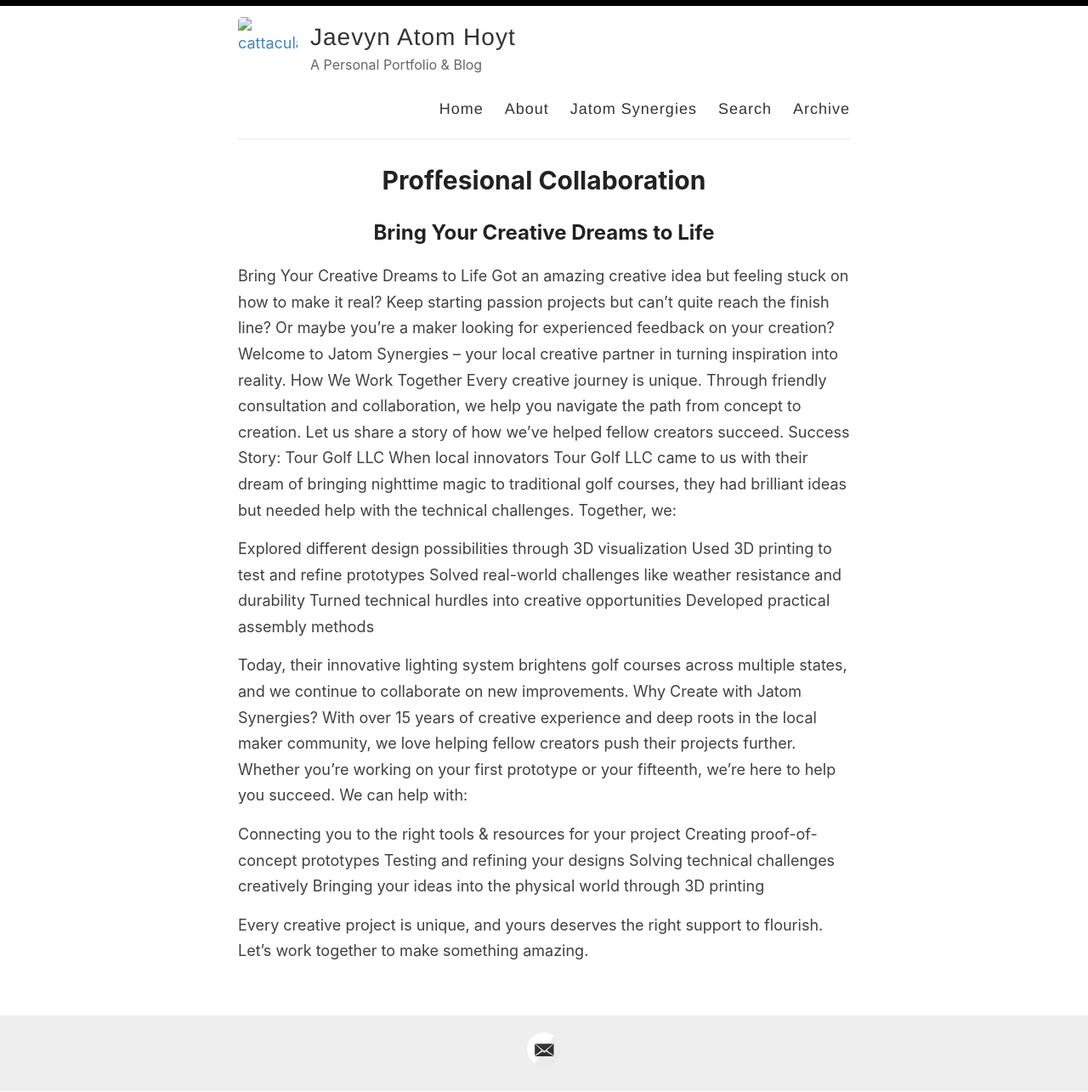
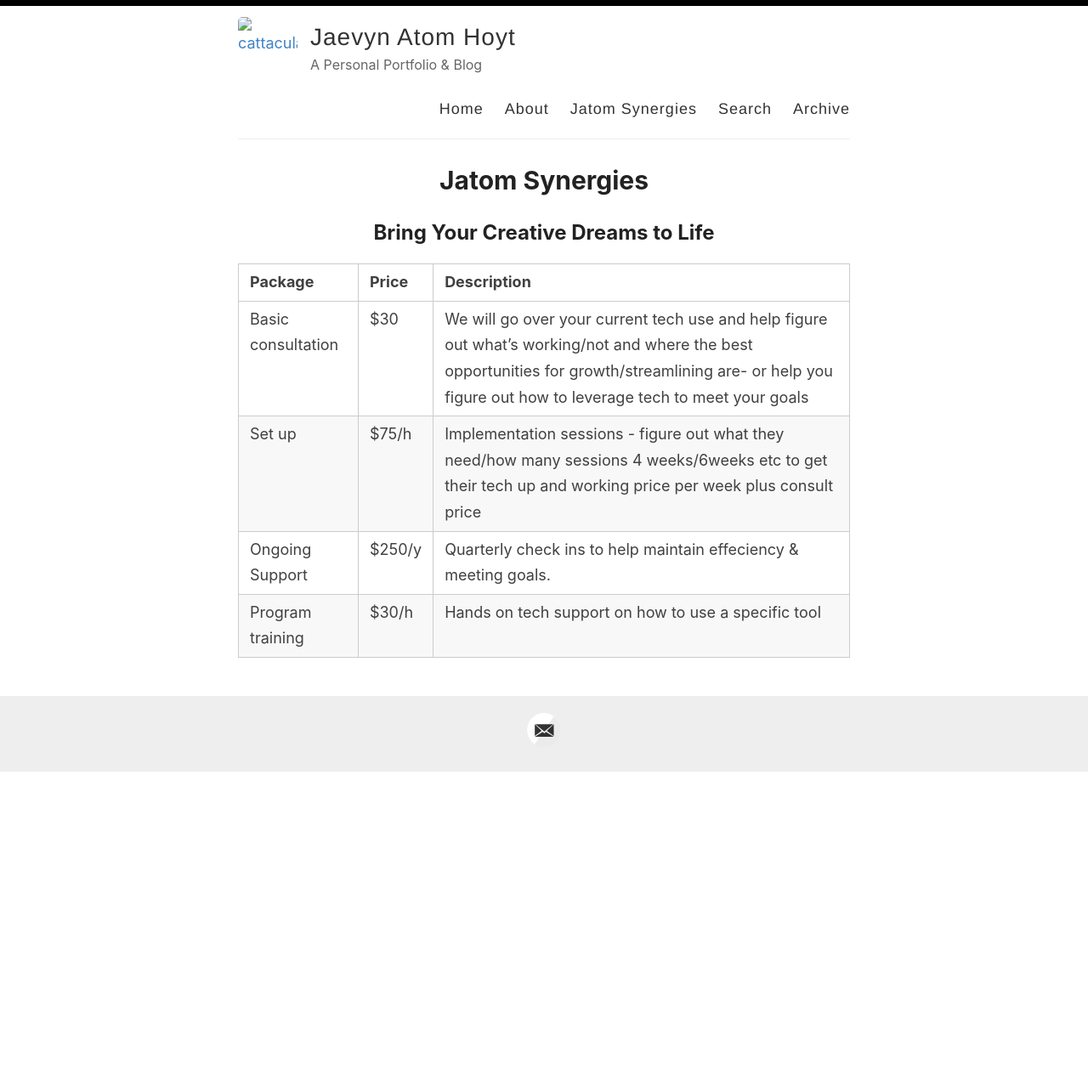
Before and after one commit to cattacular/cattacular.github.io, a Jekyll site: the page built from _pages/Jatom-Synergies.md, in a window 1280 px wide. Shown: the whole page at 85% size. Built offline with Jekyll 4.4.1, drawn with Linux system fonts in a browser that asks for light colours; after the commit the page ends 908 px from its top, so only the background shows below that.

Commit message:
Updating Jatom Synergies

```diff
--- a/_pages/Jatom-Synergies.md
+++ b/_pages/Jatom-Synergies.md
@@ -1,35 +1,14 @@
 ---
 layout: page
-title: Proffesional Collaboration
+title: Jatom Synergies
 permalink: /Jatom-Synergies/
 ---
 
 ## Bring Your Creative Dreams to Life
 
-Bring Your Creative Dreams to Life
-Got an amazing creative idea but feeling stuck on how to make it real? Keep starting passion projects but can't quite reach the finish line? Or maybe you're a maker looking for experienced feedback on your creation?
-Welcome to Jatom Synergies – your local creative partner in turning inspiration into reality.
-How We Work Together
-Every creative journey is unique. Through friendly consultation and collaboration, we help you navigate the path from concept to creation. Let us share a story of how we've helped fellow creators succeed.
-Success Story: Tour Golf LLC
-When local innovators Tour Golf LLC came to us with their dream of bringing nighttime magic to traditional golf courses, they had brilliant ideas but needed help with the technical challenges.
-Together, we:
-
-Explored different design possibilities through 3D visualization
-Used 3D printing to test and refine prototypes
-Solved real-world challenges like weather resistance and durability
-Turned technical hurdles into creative opportunities
-Developed practical assembly methods
-
-Today, their innovative lighting system brightens golf courses across multiple states, and we continue to collaborate on new improvements.
-Why Create with Jatom Synergies?
-With over 15 years of creative experience and deep roots in the local maker community, we love helping fellow creators push their projects further. Whether you're working on your first prototype or your fifteenth, we're here to help you succeed.
-We can help with:
-
-Connecting you to the right tools & resources for your project
-Creating proof-of-concept prototypes
-Testing and refining your designs
-Solving technical challenges creatively
-Bringing your ideas into the physical world through 3D printing
-
-Every creative project is unique, and yours deserves the right support to flourish. Let's work together to make something amazing.
+| **Package** | **Price** | **Description** |
+| --- | --- | --- |
+| Basic consultation | $30 | We will go over your current tech use and help figure out what’s working/not and where the best opportunities for growth/streamlining are- or help you figure out how to leverage tech to meet your goals |
+| Set up  | $75/h | Implementation sessions - figure out what they need/how many sessions 4 weeks/6weeks etc to get their  tech up and working price per week plus consult price |
+| Ongoing Support | $250/y |  Quarterly check ins to help maintain effeciency & meeting goals.|
+| Program training | $30/h | Hands on tech support on how to use a specific tool |
```
